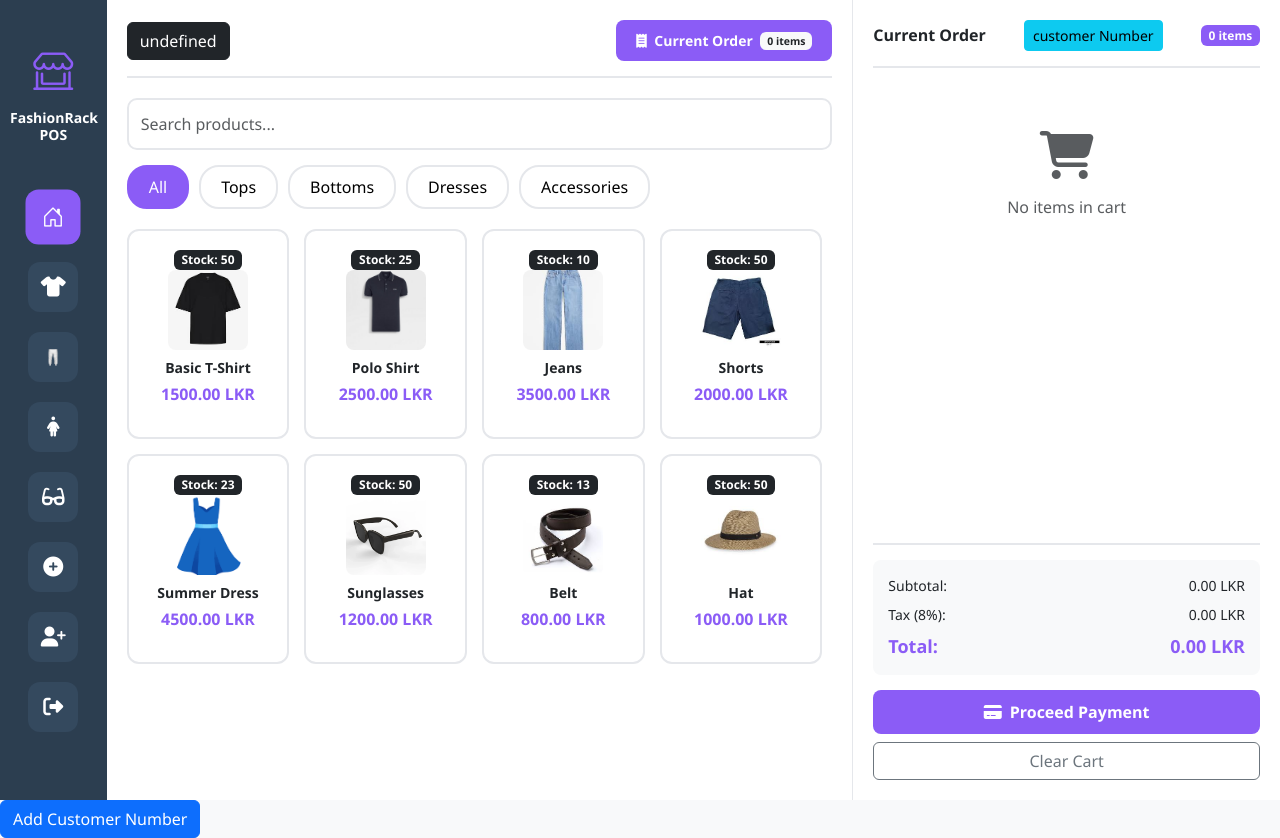
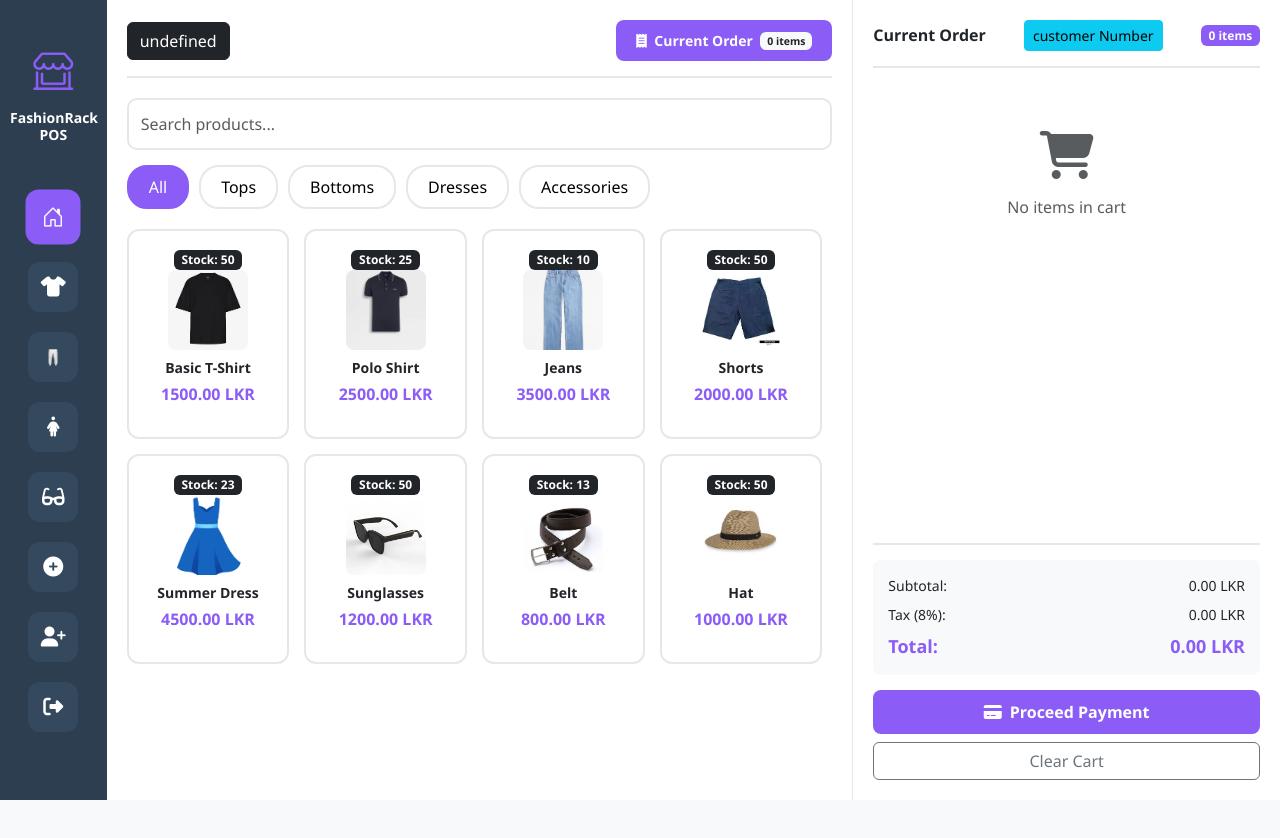
Before and after one commit to sahan99827/Ch_Post_system, a plain HTML site: page home.html in a window 1280 px wide. After the commit the page ends 800 px from the top, so only its background shows below. Drawn offline with nearby package versions, Linux system fonts and the light colour scheme; some packages are replaced by stand-ins of ours; sample sign-in values are in the browser's storage; a script that the page names is missing.

Commit message:
fiex home  page error

```diff
--- a/home.html
+++ b/home.html
@@ -130,8 +130,6 @@
                 </div>
             </div>
         </div>
-        <button id="customernumberBtn" class="btn btn-primary">Add Customer
-            Number</button>
 
         <div class="modal fade" id="customerModal" tabindex="-1">
             <div class="modal-dialog modal-lg">
```
